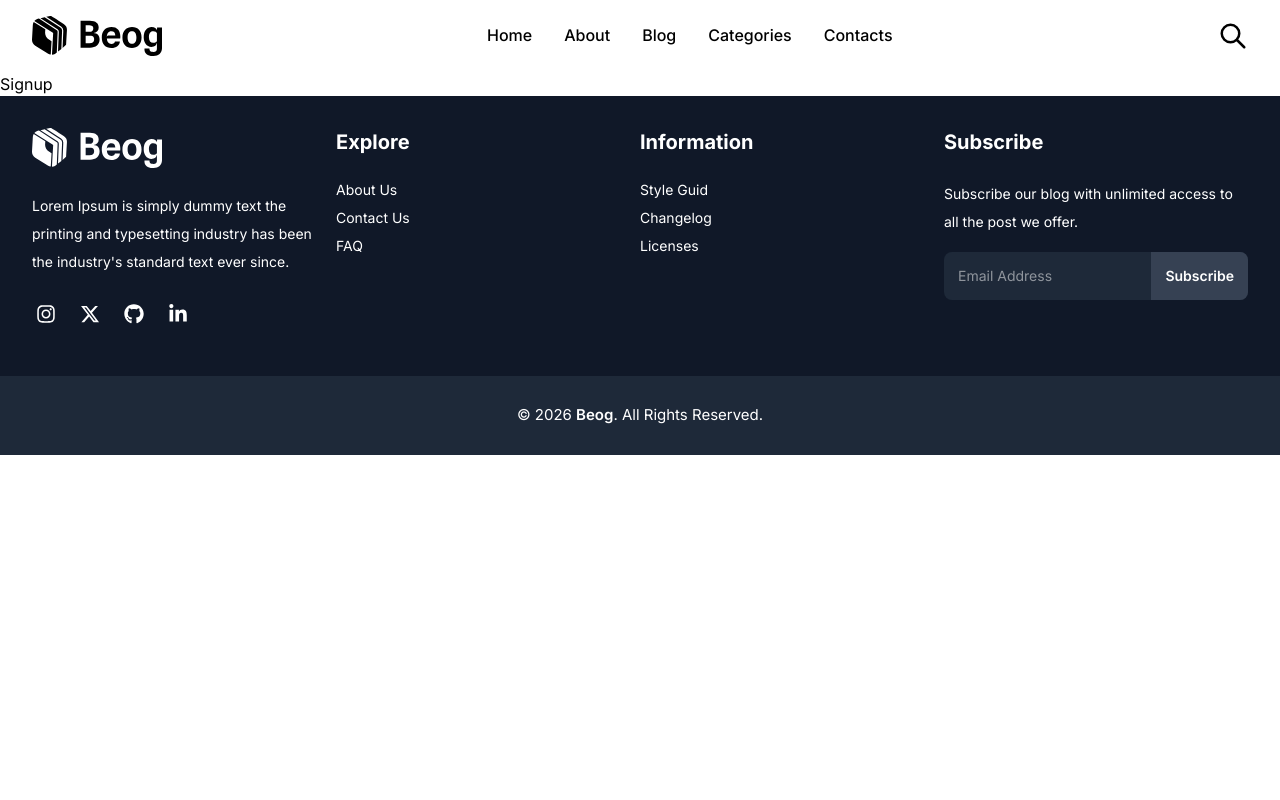
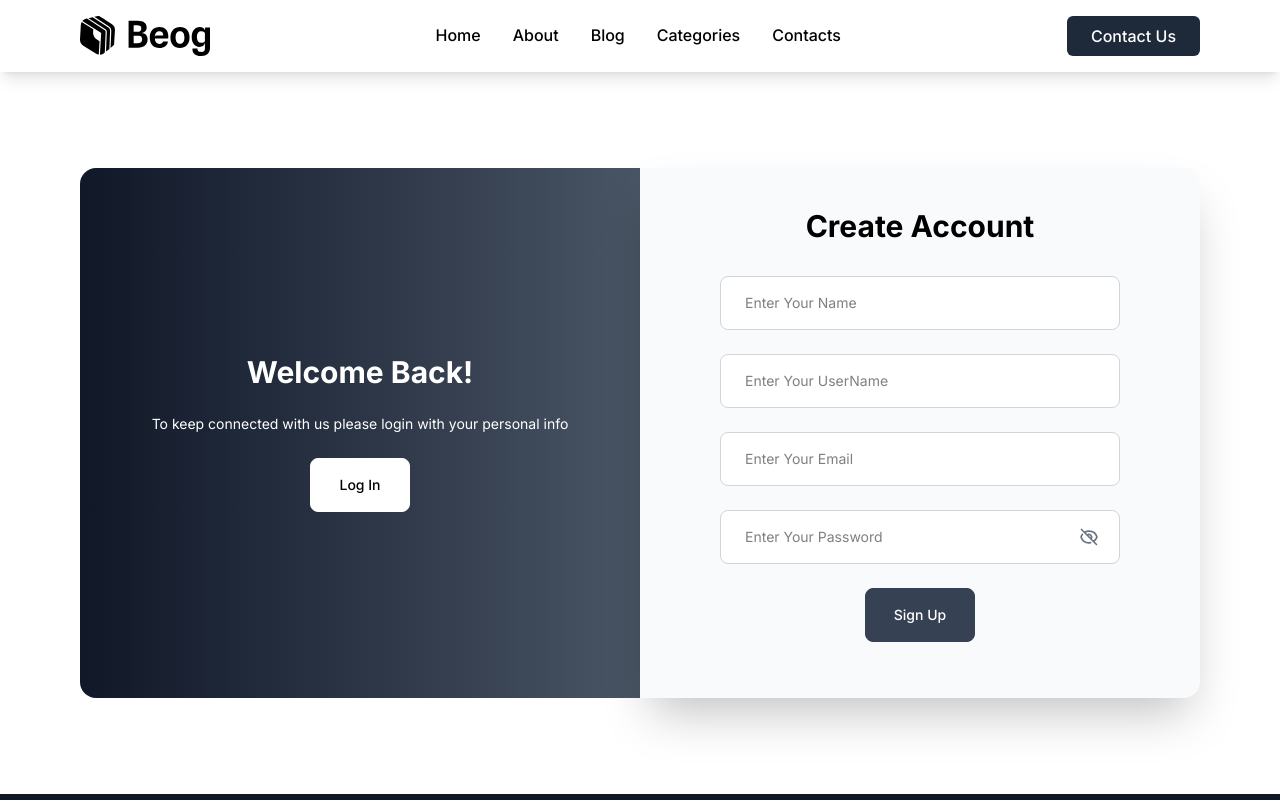
Before and after one commit to aditya5259kumar/mern-blog-backend, a React app in the folder frontend/: page /signup in a window 1280 px wide. Shown: the top 800 px of the page. Built offline with nearby package versions, Linux system fonts and the light colour scheme; the HTML template or start-up script is replaced by a standard one.

Commit message:
created signup page and updated navbar ,footer and bolg section

```diff
--- a/frontend/src/components/BlogCard.jsx
+++ b/frontend/src/components/BlogCard.jsx
@@ -4,11 +4,11 @@ import { HiOutlineCalendar } from "react-icons/hi";
 
 const BlogCard = () => {
   return (
-    <div className="w-full">
-      <div className="overflow-hidden rounded-xl">
-        <img src={blogCard} alt="" className="w-full h-full object-cover" />
+    <div className="w-full rounded-2xl">
+      <div className="overflow-hidden rounded-lg">
+        <img src={blogCard} alt="" className="w-full aspect-video h-full object-cover" />
       </div>
-      <div>
+      <div className="">
         <div className="flex items-center space-x-6 my-5">
           <button className="px-3 py-1 bg-gray-600 rounded-sm text-white text-sm">
             Technology
@@ -23,7 +23,7 @@ const BlogCard = () => {
             20 Wonderful Blog. Number 16 is Absolutely Stunning
           </h4>
           <div className="flex items-center space-x-2">
-            <HiOutlineCalendar text-lg />
+            <HiOutlineCalendar className="text-lg" />
             <span className="text-gray-600">April 10, 2022</span>
           </div>
         </div>
--- a/frontend/src/components/Footer.jsx
+++ b/frontend/src/components/Footer.jsx
@@ -6,13 +6,13 @@ import { FaInstagram, FaXTwitter } from "react-icons/fa6";
 const Footer = () => {
   return (
     <footer className="bg-gray-900">
-      <div className="container mx-auto px-8">
+      <div className="container px-8 md:px-20">
         <div className="grid grid-rows-1 grid-cols-1 md:grid-cols-2 lg:grid-cols-3 xl:grid-cols-4 md:pb-4 pt-8 text-white">
           <div className="">
             <div className="overflow-hidden cursor-pointer invert">
               <img src={black_beog_logo} alt="beog-logo" className="h-10" />
             </div>
-            <p className="text-sm w-70 my-6 leading-7">
+            <p className="text-sm lg:pr-15 md:pr-0 my-6 leading-7">
               Lorem Ipsum is simply dummy text the printing and typesetting
               industry has been the industry's standard text ever since.
             </p>
--- a/frontend/src/components/Navbar.jsx
+++ b/frontend/src/components/Navbar.jsx
@@ -1,6 +1,6 @@
 import React, { useState } from "react";
 import black_beog_logo from "../assets/63e6fae264e26f6039829955_beog.svg";
-import { HiOutlineSearch, HiOutlineMenuAlt4, HiOutlineX } from "react-icons/hi";
+import { HiOutlineMenuAlt4, HiOutlineX } from "react-icons/hi";
 import { navMenu } from "../data/data";
 import { Link } from "react-router";
 
@@ -13,8 +13,8 @@ const Navbar = () => {
 
   return (
     <>
-      <navbar className="">
-        <div className="container px-8 py-4 mx-auto">
+      <header className="shadow-lg">
+        <div className="container px-8 md:px-20 py-4 mx-auto">
           <div className=" flex items-center justify-between">
             <div className="overflow-hidden relative z-10 cursor-pointer">
               <img src={black_beog_logo} alt="beog-logo" className="h-10" />
@@ -34,15 +34,15 @@ const Navbar = () => {
             </nav>
 
             <div className="flex justify-center items-center gap-8">
-              <div>
-                <HiOutlineSearch className="text-3xl cursor-pointer" />
-              </div>
+              <button className="bg-gray-800 rounded-md px-6 py-2 text-white font-medium">
+                <span>Contact Us</span>
+              </button>
 
               <div
                 onClick={handleSideBar}
                 className="p-2 block md:hidden bg-black text-white rounded-lg cursor-pointer"
               >
-                <HiOutlineMenuAlt4 className="text-3xl " />
+                <HiOutlineMenuAlt4 className="text-2xl " />
               </div>
             </div>
           </div>
@@ -73,7 +73,7 @@ const Navbar = () => {
             </nav>
           </div>
         )}
-      </navbar>
+      </header>
     </>
   );
 };
--- a/frontend/src/pages/Blog.jsx
+++ b/frontend/src/pages/Blog.jsx
@@ -3,9 +3,9 @@ import BlogCard from "../components/BlogCard";
 
 const Blog = () => {
   return (
-    <div className="my-10">
-      <div className="container px-8 py-4 mx-auto">
-        <div className="container  grid grid-cols-1 md:grid-cols-2 lg:grid-cols-3 gap-8">
+    <div className="py-20">
+      <div className="container px-8 md:px-20 py-4 mx-auto">
+        <div className="container  grid grid-cols-1 md:grid-cols-2 lg:grid-cols-3 xl:grid-cols-3 gap-x-10 gap-y-16">
           <BlogCard />
           <BlogCard />
           <BlogCard />
--- a/frontend/src/pages/Login.jsx
+++ b/frontend/src/pages/Login.jsx
@@ -1,9 +1,65 @@
-import React from 'react'
+import React, { useState } from "react";
+import { HiOutlineEye, HiOutlineEyeOff } from "react-icons/hi";
+import { Link } from "react-router";
 
 const Login = () => {
+  const [passwordShow, setPasswordShow] = useState(false);
+
+  function handleShowPassword() {
+    setPasswordShow(() => !passwordShow);
+  }
+
   return (
-    <div>Login</div>
-  )
-}
+    <div className="">
+      <div className="container px-8 md:px-20 py-4 mx-auto my-20">
+        <div className="grid grid-cols-1 md:grid-cols-2">
+          <div className="rounded-t-xl md:rounded-l-2xl md:rounded-none py-10 md: flex items-center justify-center flex-col bg-linear-to-r from-gray-900 to-gray-600 text-white">
+            <h1 className="text-3xl font-bold">Hello Friend!</h1>
+            <p className="py-6 px-10 text-center text-sm">
+              Enter your personal details and start journey with us
+            </p>
+            <Link to="/signup">
+              <button className="bg-white text-black border border-white hover:bg-transparent hover:text-white px-7 py-4 rounded-lg text-sm font-medium transition-all ease-in-out">
+                Sign Up
+              </button>
+            </Link>
+          </div>
 
-export default Login
+          <div className="bg-gray-50 rounded-b-xl md:rounded-r-2xl md:rounded-none py-10 shadow-2xl text-center">
+            <h1 className="text-3xl font-bold">Log In</h1>
+
+            <div className="px-10 md:px-8 lg:px-20">
+              <input
+                type="text"
+                placeholder="Enter Your Email"
+                className="bg-white border text-sm border-gray-300 mt-8 w-full px-6 py-4 focus:border-gray-600 focus:outline-none rounded-lg mb-6 "
+              />
+              <div className="bg-white flex w-full items-center justify-center border border-gray-300 focus-within:border-gray-600 rounded-lg mb-6">
+                <input
+                  type={passwordShow ? "text" : "password"}
+                  placeholder="Enter Your Password"
+                  className="text-sm w-full pl-6 py-4 focus:outline-none "
+                />
+                <span
+                  className="text-xl text-gray-500 mx-5"
+                  onClick={handleShowPassword}
+                >
+                  {passwordShow ? <HiOutlineEye className="text-black"/> : <HiOutlineEyeOff />}
+                </span>
+              </div>
+            </div>
+
+            <button className="mb-4 bg-gray-700 border border-gray-700 hover:bg-transparent text-white hover:text-black px-7 py-4 rounded-lg text-sm font-medium transition-all ease-in-out">
+              Log In
+            </button>
+            <a href="" className="block">
+              Forgot Password
+            </a>
+          </div>
+        </div>
+      </div>
+    </div>
+  );
+};
+
+export default Login;
--- a/frontend/src/pages/Signup.jsx
+++ b/frontend/src/pages/Signup.jsx
@@ -1,9 +1,72 @@
-import React from 'react'
+import React, { useState } from "react";
+import { HiOutlineEye, HiOutlineEyeOff } from "react-icons/hi";
+import { Link } from "react-router";
 
 const Signup = () => {
+  const [passwordShow, setPasswordShow] = useState(false);
+
+  function handleShowPassword() {
+    setPasswordShow(() => !passwordShow);
+  }
+
   return (
-    <div>Signup</div>
-  )
-}
+    <div className="">
+      <div className="container px-8 md:px-20 py-4 mx-auto my-20">
+        <div className="grid grid-cols-1 md:grid-cols-2">
+          <div className="rounded-t-xl md:rounded-l-2xl md:rounded-none py-10 md: flex items-center justify-center flex-col bg-linear-to-r from-gray-900 to-gray-600 text-white">
+            <h1 className="text-3xl font-bold">Welcome Back!</h1>
+            <p className="py-6 px-10 text-center text-sm">
+              To keep connected with us please login with your personal info
+            </p>
+            <Link to="/login">
+              <button className="bg-white text-black border border-white hover:bg-transparent hover:text-white px-7 py-4 rounded-lg text-sm font-medium transition-all ease-in-out">
+                Log In
+              </button>
+            </Link>
+          </div>
 
-export default Signup
+          <div className="bg-gray-50 rounded-b-xl md:rounded-r-2xl md:rounded-none py-10 shadow-2xl text-center">
+            <h1 className="text-3xl font-bold">Create Account</h1>
+
+            <div className="px-10 md:px-8 lg:px-20">
+              <input
+                type="text"
+                placeholder="Enter Your Name"
+                className=" bg-white border text-sm border-gray-300 mt-8 w-full px-6 py-4 focus:border-gray-600 focus:outline-none rounded-lg mb-6 "
+              />
+              <input
+                type="text"
+                placeholder="Enter Your UserName"
+                className=" bg-white border text-sm border-gray-300 w-full px-6 py-4 focus:border-gray-600 focus:outline-none rounded-lg mb-6 "
+              />
+              <input
+                type="text"
+                placeholder="Enter Your Email"
+                className=" bg-white border text-sm border-gray-300 w-full px-6 py-4 focus:border-gray-600 focus:outline-none rounded-lg mb-6 "
+              />
+              <div className=" bg-white flex w-full items-center justify-center border border-gray-300 focus-within:border-gray-600 rounded-lg mb-6">
+                <input
+                  type={passwordShow ? "text" : "password"}
+                  placeholder="Enter Your Password"
+                  className="text-sm w-full pl-6 py-4 focus:outline-none "
+                />
+                <span
+                  className="text-xl text-gray-500 mx-5"
+                  onClick={handleShowPassword}
+                >
+                  {passwordShow ? <HiOutlineEye className="text-black" /> : <HiOutlineEyeOff />}
+                </span>
+              </div>
+            </div>
+
+            <button className="mb-4 bg-gray-700 border border-gray-700 hover:bg-transparent text-white hover:text-black px-7 py-4 rounded-lg text-sm font-medium transition-all ease-in-out">
+              Sign Up
+            </button>
+          </div>
+        </div>
+      </div>
+    </div>
+  );
+};
+
+export default Signup;
```
